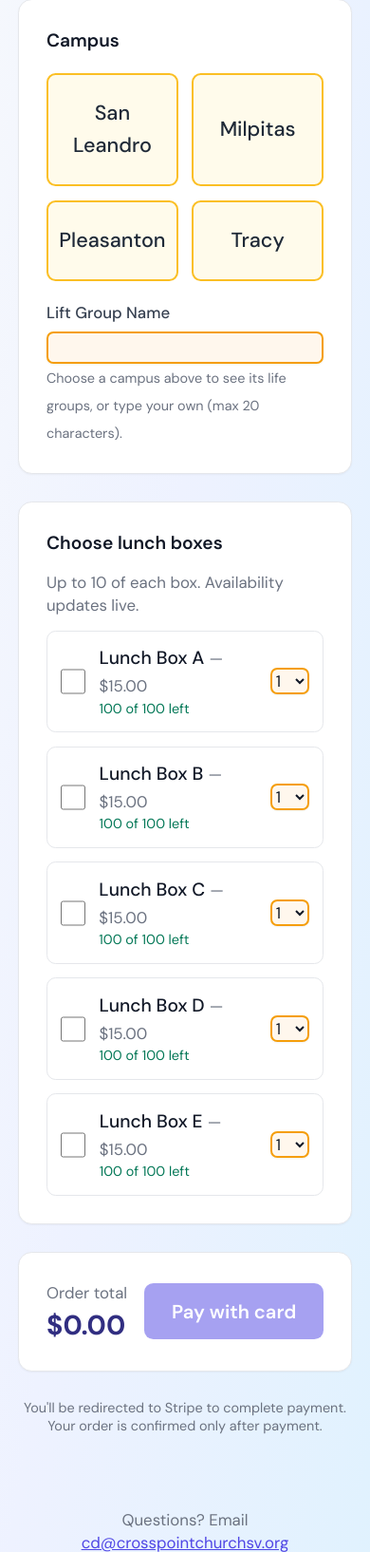
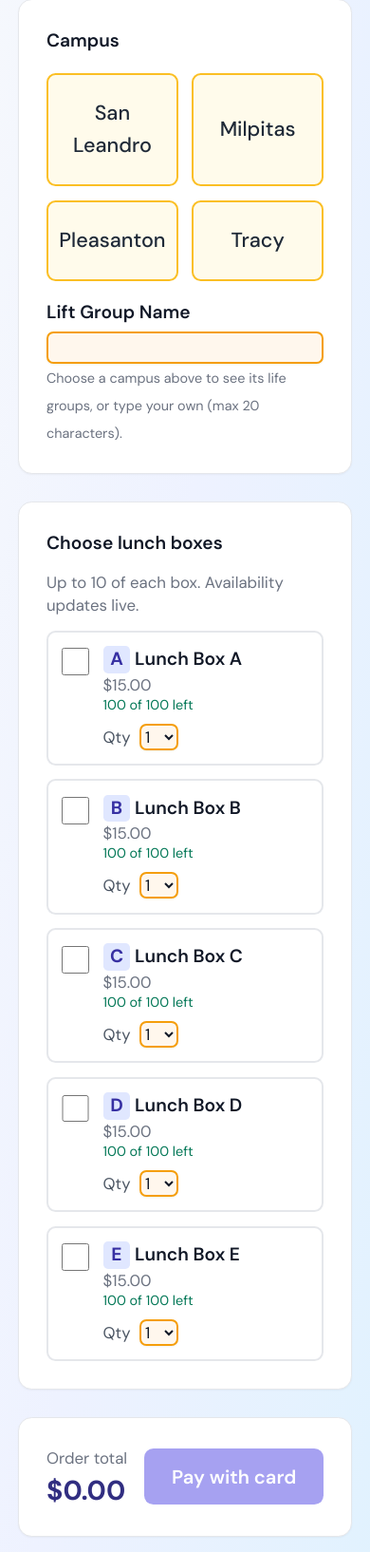
Before and after one commit to cd-ship-it/dolof, a PHP site: page /dolof/order.php in a window 390 px wide. Shown: the part 707-2341 px from the top of the page at 95% size. Run offline with PHP 8.4, Linux system fonts and the light colour scheme; data comes from the database, SQL or seed files in the repository; data that the repository does not hold is empty; some libraries are stand-ins or nearby versions.

Commit message:
Lunch box list: 2-column grid with a box-code badge prefix
Each box shows an A/B/C/D/E badge before its name; boxes lay out two per row
(single column on small phones). JS hooks unchanged.

Co-Authored-By: Claude Sonnet 5 <noreply@anthropic.com>
Claude-Session: https://claude.ai/code/session_0123bRPsuXWoimdnXZWcQFHA

```diff
--- a/data/life-groups.json
+++ b/data/life-groups.json
@@ -1,6 +1,6 @@
 {
   "San Leandro": ["CCA", "Crosspoint Star", "Focus", "Grace", "Jabez", "Karpos", "OMG", "One Family", "Salt & Light", "WOW", "Young family", "Youth", "Mandarin"],
   "Milpitas": ["BMW", "Chosen", "Clay", "EGG", "Forward", "In & Out", "Karpos", "MAP", "MIS", "Mandarin", "Youth", "O2", "Oikos", "R&B", "Shepherd", "Trio"],
-  "Pleasanton": ["Faith", "LIT", "Love", "Mandarion", "Youth", "Rejoice", "Transform Love", "Transform Hope", "Transform Treasure", "TBA", "RUTH"],
+  "Pleasanton": ["Faith", "LIT", "Love", "Mandarin", "Youth", "Rejoice", "Transform Love", "Transform Hope", "Transform Treasure", "TBA", "RUTH"],
   "Tracy": ["Tracy Life Group"]
 }
--- a/order.php
+++ b/order.php
@@ -102,7 +102,7 @@ layout_head('Order — Deacons Ordination Luncheon');
     </div>
 
     <label class="block">
-      <span class="text-sm font-medium text-gray-700">Lift Group Name</span>
+      <span class="font-semibold text-gray-900">Lift Group Name</span>
       <input type="text" name="lift_group" id="lift-group-input" list="lift-group-options"
              required maxlength="20" autocomplete="off" value="<?= e($old['lift_group'] ?? '') ?>"
              class="mt-1 w-full rounded-md border-gray-300 shadow-sm focus:border-indigo-500 focus:ring-indigo-500">
@@ -115,6 +115,7 @@ layout_head('Order — Deacons Ordination Luncheon');
     <h2 class="font-semibold text-gray-900">Choose lunch boxes</h2>
     <p class="text-sm text-gray-500">Up to <?= (int) $maxQty ?> of each box. Availability updates live.</p>
 
+    <div class="grid grid-cols-1 sm:grid-cols-2 gap-3">
       <?php foreach ($boxes as $b):
         $code     = $b['code'];
         $checked  = in_array($code, $old['boxes'] ?? [], true);
@@ -123,21 +124,26 @@ layout_head('Order — Deacons Ordination Luncheon');
         $soldOut  = $b['sold_out'];
         $capLeft  = min($maxQty, max(0, (int) $b['remaining']));
       ?>
-      <div class="flex items-center justify-between gap-3 rounded-lg border border-gray-200 p-3 <?= $soldOut ? 'opacity-60' : '' ?>"
+        <div class="rounded-lg border-2 border-gray-200 p-3 <?= $soldOut ? 'opacity-60' : '' ?>"
              data-box-row="<?= e($code) ?>">
-        <label class="flex items-center gap-3 flex-1 cursor-pointer">
+          <label class="flex items-start gap-3 cursor-pointer">
             <input type="checkbox" name="boxes[]" value="<?= e($code) ?>"
-                 class="h-6 w-6 rounded border-gray-400 text-indigo-600 box-check"
+                   class="mt-0.5 h-6 w-6 shrink-0 rounded border-gray-400 text-indigo-600 box-check"
                    <?= $checked && !$soldOut ? 'checked' : '' ?> <?= $soldOut ? 'disabled' : '' ?>>
-          <span>
-            <span class="font-medium text-gray-900"><?= e($b['name']) ?></span>
-            <span class="text-gray-500 text-sm">— <?= e(money((int) $b['price_cents'])) ?></span>
+            <span class="min-w-0">
+              <span class="font-semibold text-gray-900">
+                <span class="inline-flex items-center justify-center h-6 w-6 rounded bg-indigo-100 text-indigo-800 font-bold"><?= e($code) ?></span>
+                <?= e($b['name']) ?>
+              </span>
+              <span class="block text-gray-500 text-sm"><?= e(money((int) $b['price_cents'])) ?></span>
               <span class="block text-xs <?= $soldOut ? 'text-red-600 font-semibold' : 'text-emerald-700' ?>" data-remaining="<?= e($code) ?>">
                 <?= $soldOut ? 'Sold out' : ((int) $b['remaining'] . ' of ' . (int) $b['cap'] . ' left') ?>
               </span>
             </span>
           </label>
-        <select name="qty[<?= e($code) ?>]"
+          <div class="mt-2 pl-9 flex items-center gap-2">
+            <label class="text-sm text-gray-600" for="qty-<?= e($code) ?>">Qty</label>
+            <select name="qty[<?= e($code) ?>]" id="qty-<?= e($code) ?>"
                     class="rounded-md border-gray-300 shadow-sm text-sm qty-select"
                     data-qty="<?= e($code) ?>" <?= $soldOut ? 'disabled' : '' ?>>
               <?php for ($i = 1; $i <= $maxQty; $i++): ?>
@@ -145,7 +151,9 @@ layout_head('Order — Deacons Ordination Luncheon');
               <?php endfor; ?>
             </select>
           </div>
+        </div>
       <?php endforeach; ?>
+    </div>
   </div>
 
   <div class="card flex items-center justify-between">
```
Lines whose indentation alone changed are shown as unchanged.
